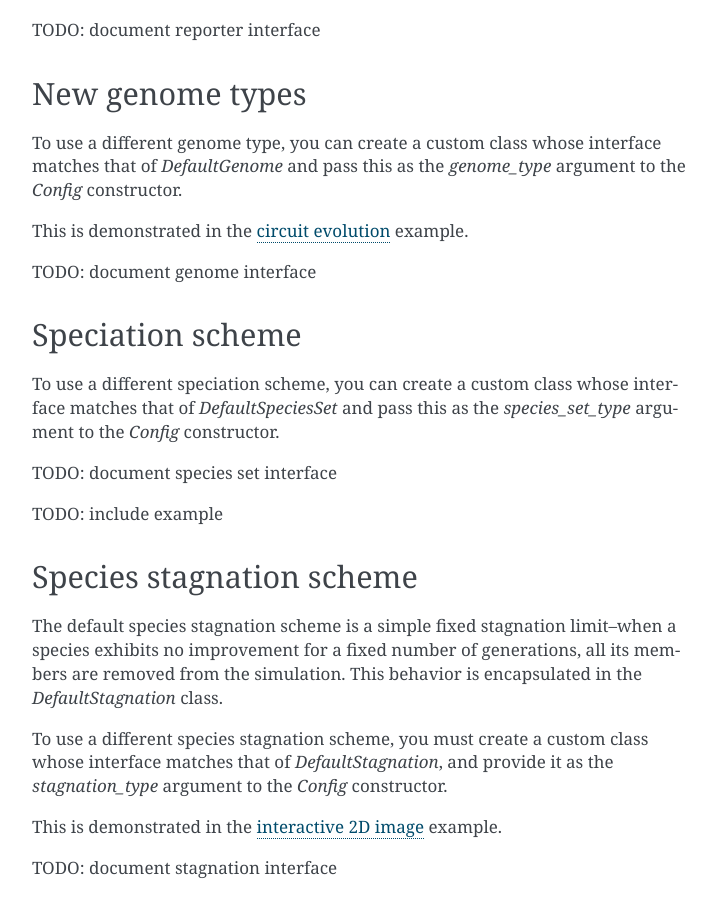
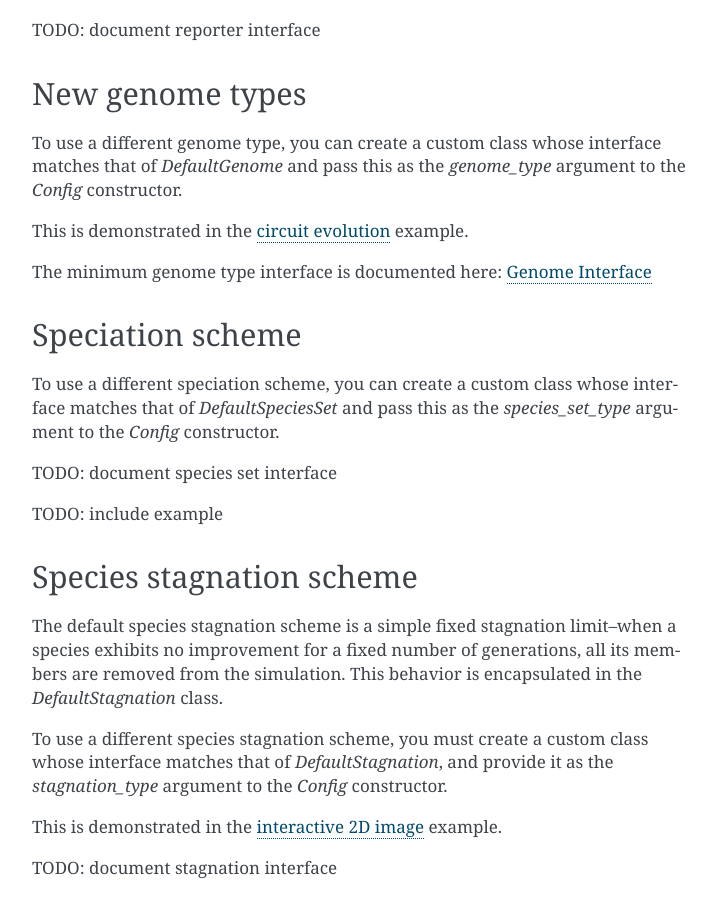
Before and after one commit to CodeReclaimers/neat-python, a Sphinx documentation site: the page built from docs/customization.rst, in a window 1280 px wide and 900 px high, scrolled down 911 px. Shown: the whole window, without its empty margins (388-1104 px from the left). Built offline with Sphinx 7.4.7, drawn with Linux system fonts in a browser that asks for light colours.

Commit message:
Added initial documentation of genome interface.

```diff
--- a/docs/customization.rst
+++ b/docs/customization.rst
@@ -47,7 +47,7 @@ To use a different genome type, you can create a custom class whose interface ma
 This is demonstrated in the `circuit evolution
 <https://github.com/CodeReclaimers/neat-python/blob/master/examples/circuits/evolve.py>`_ example.
 
-TODO: document genome interface
+The minimum genome type interface is documented here: :ref:`genome-interface-label`
 
 Speciation scheme
 -----------------
--- a/docs/index.rst
+++ b/docs/index.rst
@@ -30,6 +30,7 @@ Contents:
    customization
    activation
    ctrnn
+   genome-interface
 
 Indices and tables
 ==================
```
Also changed, not shown: docs/genome-interface.rst (added, +46 -0 lines).
